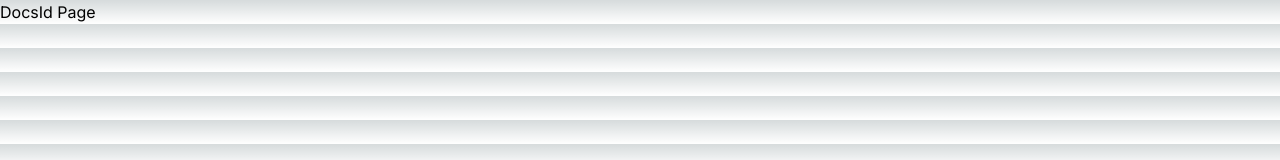
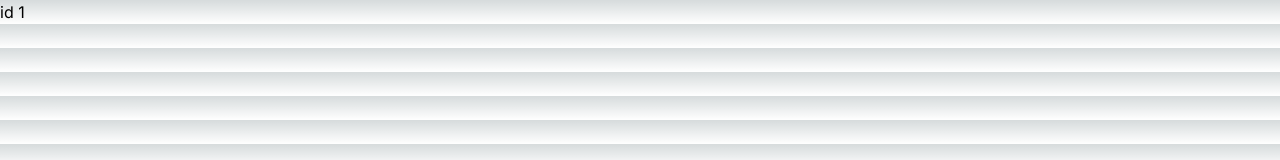
Before and after one commit to tuchaVshortah/intro-v3-app, a Next.js app: page /docs/1 in a window 1280 px wide. Shown: the top 160 px of the page. Built offline with nearby package versions, Linux system fonts and the light colour scheme.

Commit message:
display the id parameter

```diff
--- a/app/docs/[id]/page.tsx
+++ b/app/docs/[id]/page.tsx
@@ -1,7 +1,7 @@
-const DocsIdPage = () => {
+const DocsIdPage = ({ params }) => {
     return (
         <div>
-            <h1>DocsId Page</h1>
+            <h1>id { params.id }</h1>
         </div>
     )
 }
```
